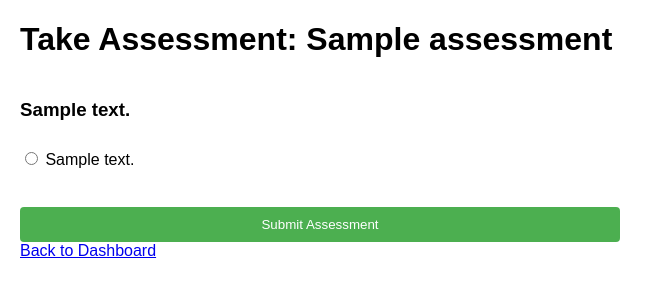
After one commit to mohamedsamirpassion/hr-assessment-platform-3, a Django app: page /candidate/take-assessment/1/ in a window 1280 px wide. The commit adds this page. Shown: the top 300 px of the page, without its empty margins (0-663 px from the left). Run offline with Django 5.2, Linux system fonts and the light colour scheme; a user stored in the database is signed in; tables that the repository leaves empty hold one stand-in row (values such as "Sample post").

Commit message:
Added assessment assignment and candidate test-taking functionality

```diff
--- a/core/models.py
+++ b/core/models.py
@@ -59,3 +59,12 @@ class Choice(models.Model):
 
     def __str__(self):
         return self.text
+
+class AssessmentAssignment(models.Model):
+    assessment = models.ForeignKey(Assessment, on_delete=models.CASCADE)
+    candidate = models.ForeignKey(CandidateProfile, on_delete=models.CASCADE)
+    assigned_at = models.DateTimeField(auto_now_add=True)
+    completed = models.BooleanField(default=False)
+
+    def __str__(self):
+        return f"{self.candidate.user.username} - {self.assessment.title}"
--- a/core/urls.py
+++ b/core/urls.py
@@ -14,4 +14,6 @@ urlpatterns = [
     path('hr/view-candidates/', views.view_candidates, name='view_candidates'),
     path('hr/statistics/', views.statistics, name='statistics'),  # New route
     path('logout/', views.logout_view, name='logout'),
+    path('hr/assign-assessment/<int:candidate_id>/', views.assign_assessment, name='assign_assessment'),
+    path('candidate/take-assessment/<int:assignment_id>/', views.take_assessment, name='take_assessment'),
 ]
--- a/core/views.py
+++ b/core/views.py
@@ -7,6 +7,28 @@ from .models import Assessment, Question, Choice
 from django.contrib.auth.decorators import login_required
 from .models import CandidateProfile
 from .models import Assessment, CandidateProfile
+from .models import AssessmentAssignment
+
+@login_required
+def assign_assessment(request, candidate_id):
+    if not hasattr(request.user, 'hrprofile'):
+        messages.error(request, "Only HR users can assign assessments.")
+        return redirect('home')
+
+    candidate = CandidateProfile.objects.get(id=candidate_id)
+    assessments = Assessment.objects.filter(created_by=request.user)
+
+    if request.method == 'POST':
+        assessment_id = request.POST['assessment']
+        assessment = Assessment.objects.get(id=assessment_id)
+        AssessmentAssignment.objects.get_or_create(
+            assessment=assessment,
+            candidate=candidate
+        )
+        messages.success(request, f"Assessment '{assessment.title}' assigned to {candidate.user.username}.")
+        return redirect('view_candidates')
+
+    return render(request, 'assign_assessment.html', {'candidate': candidate, 'assessments': assessments})
 
 @login_required
 def statistics(request):
@@ -156,9 +178,42 @@ def candidate_login(request):
 def hr_dashboard(request):
     return render(request, 'hr_dashboard.html')
 
+@login_required
 def candidate_dashboard(request):
-    return render(request, 'candidate_dashboard.html')
+    if not hasattr(request.user, 'candidateprofile'):
+        messages.error(request, "Only Candidate users can access this page.")
+        return redirect('home')
+
+    assignments = AssessmentAssignment.objects.filter(candidate=request.user.candidateprofile, completed=False)
+    return render(request, 'candidate_dashboard.html', {'assignments': assignments})
 
 def logout_view(request):
     logout(request)
     return redirect('home')
+
+@login_required
+def take_assessment(request, assignment_id):
+    if not hasattr(request.user, 'candidateprofile'):
+        messages.error(request, "Only Candidate users can take assessments.")
+        return redirect('home')
+
+    assignment = AssessmentAssignment.objects.get(id=assignment_id, candidate=request.user.candidateprofile)
+    questions = assignment.assessment.questions.all()
+
+    if request.method == 'POST':
+        # Simple scoring for now (expand later)
+        score = 0
+        for question in questions:
+            if question.question_type == 'MC':
+                selected_choice = request.POST.get(f'question_{question.id}')
+                if selected_choice:
+                    choice = Choice.objects.get(id=selected_choice)
+                    if choice.is_correct:
+                        score += 1
+        # Mark as completed and store results (placeholder for now)
+        assignment.completed = True
+        assignment.save()
+        messages.success(request, f"Assessment completed! Your score: {score}/{questions.count()}")
+        return redirect('candidate_dashboard')
+
+    return render(request, 'take_assessment.html', {'assignment': assignment, 'questions': questions})
--- /dev/null
+++ b/templates/take_assessment.html
@@ -0,0 +1,31 @@
+<!DOCTYPE html>
+<html>
+<head>
+    <title>Take Assessment</title>
+    <style>
+        body { font-family: Arial, sans-serif; margin: 20px; }
+        form { display: flex; flex-direction: column; max-width: 600px; }
+        label { margin-top: 10px; }
+        .button { margin-top: 20px; padding: 10px; background-color: #4CAF50; color: white; border: none; border-radius: 4px; cursor: pointer; }
+    </style>
+</head>
+<body>
+    <h1>Take Assessment: {{ assignment.assessment.title }}</h1>
+    <form method="post">
+        {% csrf_token %}
+        {% for question in questions %}
+            <h3>{{ question.text }}</h3>
+            {% if question.question_type == 'MC' %}
+                {% for choice in question.choices.all %}
+                    <label>
+                        <input type="radio" name="question_{{ question.id }}" value="{{ choice.id }}">
+                        {{ choice.text }}
+                    </label><br>
+                {% endfor %}
+            {% endif %}
+        {% endfor %}
+        <button type="submit" class="button">Submit Assessment</button>
+    </form>
+    <a href="{% url 'candidate_dashboard' %}">Back to Dashboard</a>
+</body>
+</html>
--- a/templates/view_candidates.html
+++ b/templates/view_candidates.html
@@ -7,6 +7,7 @@
         table { border-collapse: collapse; width: 100%; }
         th, td { border: 1px solid #ddd; padding: 8px; text-align: left; }
         th { background-color: #f2f2f2; }
+        .button { margin: 5px; padding: 5px 10px; background-color: #4CAF50; color: white; text-decoration: none; border-radius: 4px; }
     </style>
 </head>
 <body>
@@ -16,11 +17,15 @@
             <tr>
                 <th>Username</th>
                 <th>Full Name</th>
+                <th>Actions</th>
             </tr>
             {% for candidate in candidates %}
                 <tr>
                     <td>{{ candidate.user.username }}</td>
                     <td>{{ candidate.full_name }}</td>
+                    <td>
+                        <a href="{% url 'assign_assessment' candidate.id %}" class="button">Assign Test</a>
+                    </td>
                 </tr>
             {% endfor %}
         </table>
```
Also changed, not shown: templates/assign_assessment.html (added, +31 -0 lines), templates/candidate_dashboard.html (+28 -2 lines), core/migrations/0003_assessmentassignment.py (added).
